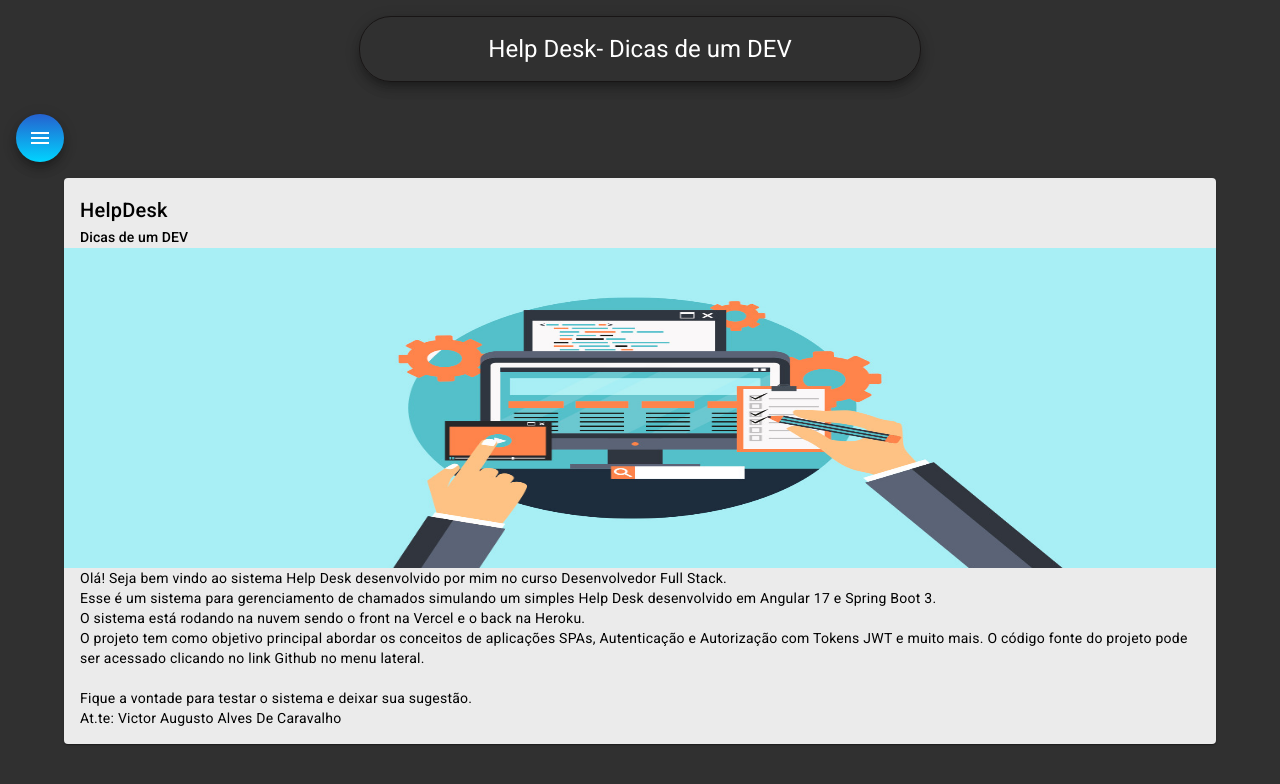
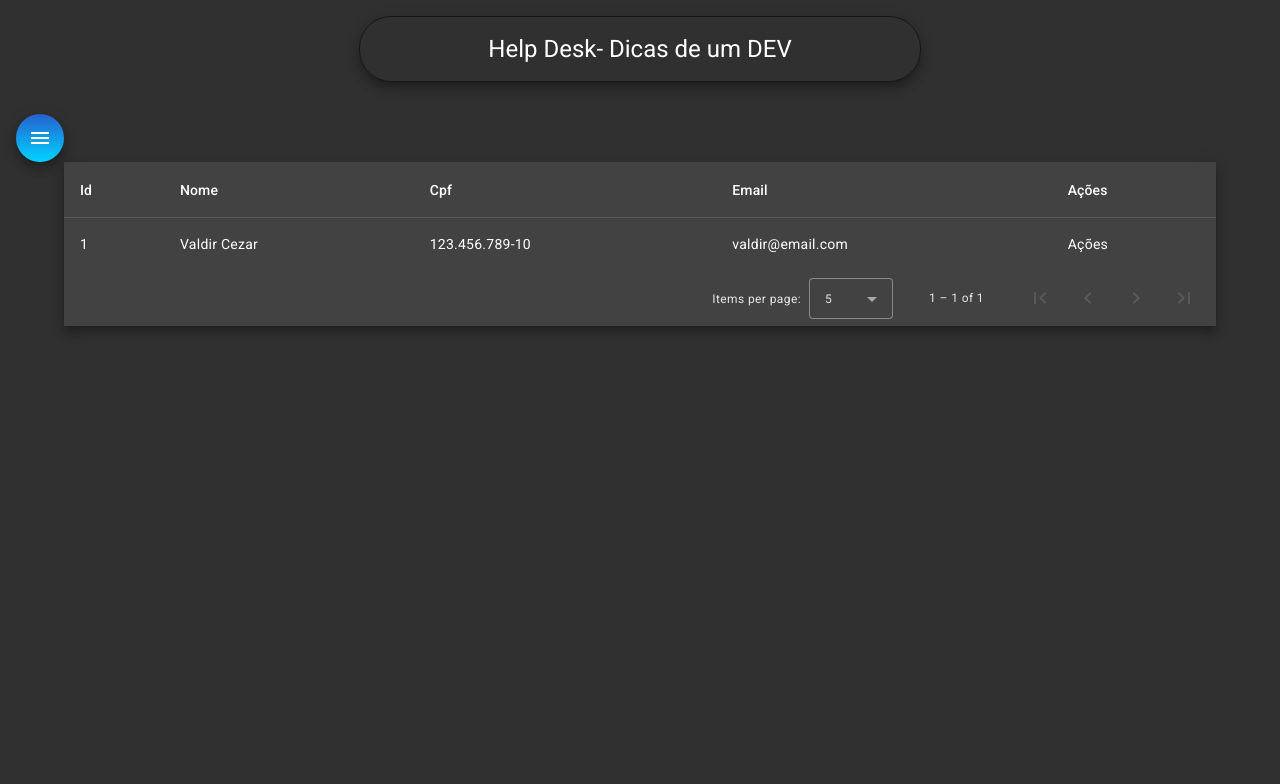
Before and after one commit to VictorAlves94/HelpDesk-FrontEnd, an Angular app in the folder HelpDesk/: page /tecnicos in a window 1280 px wide. Before the commit this address led to /home. Shown: the top 784 px of the page. Built offline with nearby package versions, Linux system fonts and the light colour scheme.

Commit message:
component tecnico implementando dados, primeira parte

```diff
--- /dev/null
+++ b/HelpDesk/src/app/Models/tecnico.ts
@@ -0,0 +1,10 @@
+export interface Tecnico{
+    id?: any;
+    nome: string;
+    cpf: string;
+    email: string;
+    senha: string;
+    perfis:string[];
+    dataCriacao: any;
+
+}
--- a/HelpDesk/src/app/components/nav/nav.component.ts
+++ b/HelpDesk/src/app/components/nav/nav.component.ts
@@ -9,7 +9,7 @@
 export class NavComponent implements OnInit{
   constructor(private router:Router){}
   ngOnInit():void {
-    this.router.navigate(['home'])
+    this.router.navigate(['tecnicos'])
 
 
   }
--- a/HelpDesk/src/app/components/tecnico/tecnico-list/tecnico-list.component.css
+++ b/HelpDesk/src/app/components/tecnico/tecnico-list/tecnico-list.component.css
@@ -0,0 +1,8 @@
+.container{
+    width: 90%;
+    margin: auto;
+}
+
+table {
+    width: 100%;
+  }
--- a/HelpDesk/src/app/components/tecnico/tecnico-list/tecnico-list.component.html
+++ b/HelpDesk/src/app/components/tecnico/tecnico-list/tecnico-list.component.html
@@ -1 +1,44 @@
-<p>tecnico-list works!</p>
+<div class="container">
+    <div class="mat-elevation-z8">
+        <table mat-table [dataSource]="dataSource">
+
+
+          <ng-container matColumnDef="id">
+            <th mat-header-cell *matHeaderCellDef> Id </th>
+            <td mat-cell *matCellDef="let element"> {{element.id}} </td>
+          </ng-container>
+
+
+          <ng-container matColumnDef="nome">
+            <th mat-header-cell *matHeaderCellDef> Nome </th>
+            <td mat-cell *matCellDef="let element"> {{element.nome}} </td>
+          </ng-container>
+
+
+          <ng-container matColumnDef="cpf">
+            <th mat-header-cell *matHeaderCellDef> Cpf </th>
+            <td mat-cell *matCellDef="let element"> {{element.cpf}} </td>
+          </ng-container>
+
+
+          <ng-container matColumnDef="email">
+            <th mat-header-cell *matHeaderCellDef> Email </th>
+            <td mat-cell *matCellDef="let element"> {{element.email}} </td>
+          </ng-container>
+
+
+          <ng-container matColumnDef="acoes">
+            <th mat-header-cell *matHeaderCellDef> Ações </th>
+            <td mat-cell *matCellDef="let element"> Ações </td>
+          </ng-container>
+
+          <tr mat-header-row *matHeaderRowDef="displayedColumns"></tr>
+          <tr mat-row *matRowDef="let row; columns: displayedColumns;"></tr>
+        </table>
+
+        <mat-paginator [pageSizeOptions]="[5, 10, 20]"
+                       showFirstLastButtons
+                       aria-label="Select page of periodic elements">
+        </mat-paginator>
+      </div>
+</div>
--- a/HelpDesk/src/app/components/tecnico/tecnico-list/tecnico-list.component.ts
+++ b/HelpDesk/src/app/components/tecnico/tecnico-list/tecnico-list.component.ts
@@ -1,10 +1,38 @@
-import { Component } from '@angular/core';
+import { Component, OnInit, ViewChild } from '@angular/core';
+import { MatPaginator } from '@angular/material/paginator';
+import { MatTableDataSource } from '@angular/material/table';
+import { Tecnico } from '../../../Models/tecnico';
 
 @Component({
   selector: 'app-tecnico-list',
   templateUrl: './tecnico-list.component.html',
   styleUrl: './tecnico-list.component.css'
 })
-export class TecnicoListComponent {
+export class TecnicoListComponent implements OnInit{
+  ELEMENT_DATA: Tecnico[] = [
+    {
+      id: 1,
+      nome: 'Valdir Cezar',
+      cpf: '123.456.789-10',
+      email: 'valdir@email.com',
+      senha: '1234',
+      perfis: ['0'],
+      dataCriacao: '15/08/2022'
+
+    }
+  ]
+
+  displayedColumns: string[] = ['id', 'nome', 'cpf', 'email','acoes'];
+  dataSource = new MatTableDataSource<Tecnico>(this.ELEMENT_DATA);
+  constructor(){}
+  ngOnInit(): void {
+
+  }
+
+  @ViewChild(MatPaginator) paginator: MatPaginator;
+
+  ngAfterViewInit() {
+    this.dataSource.paginator = this.paginator;
+  }
 
 }
```
